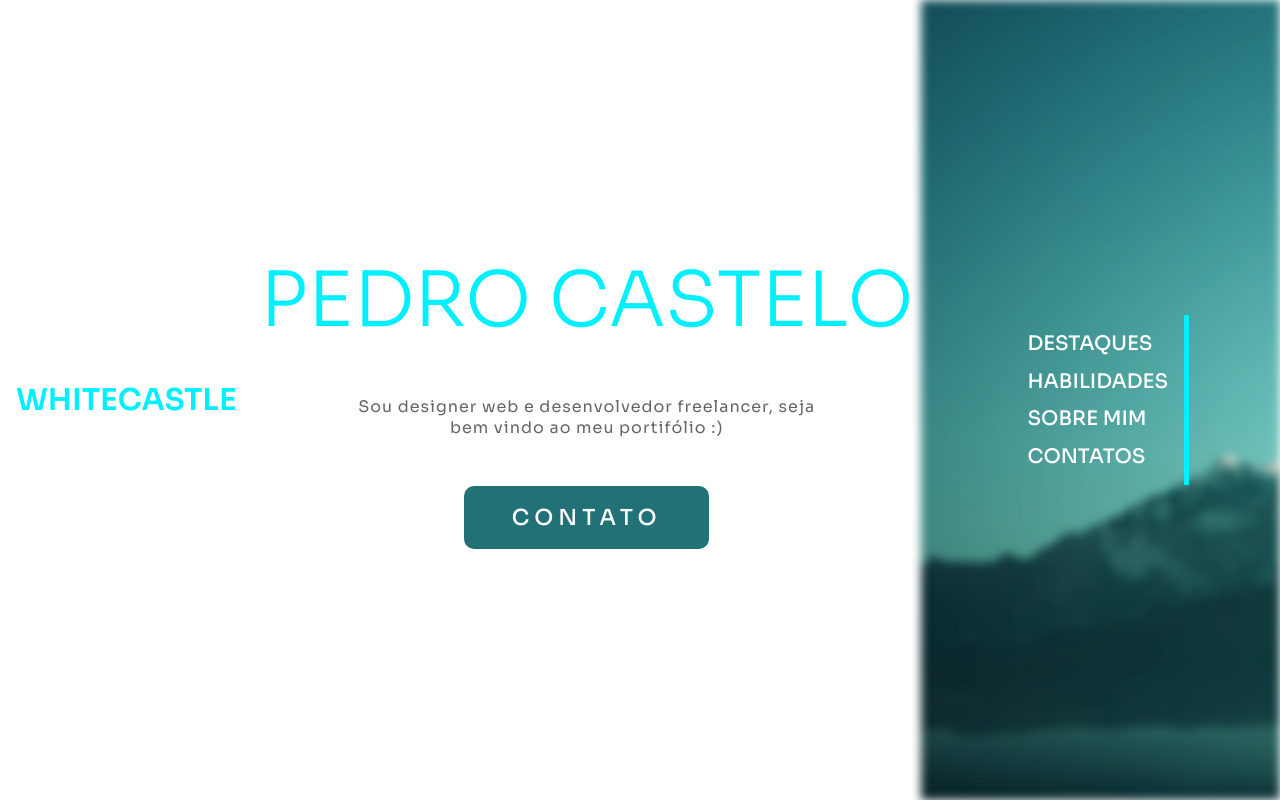
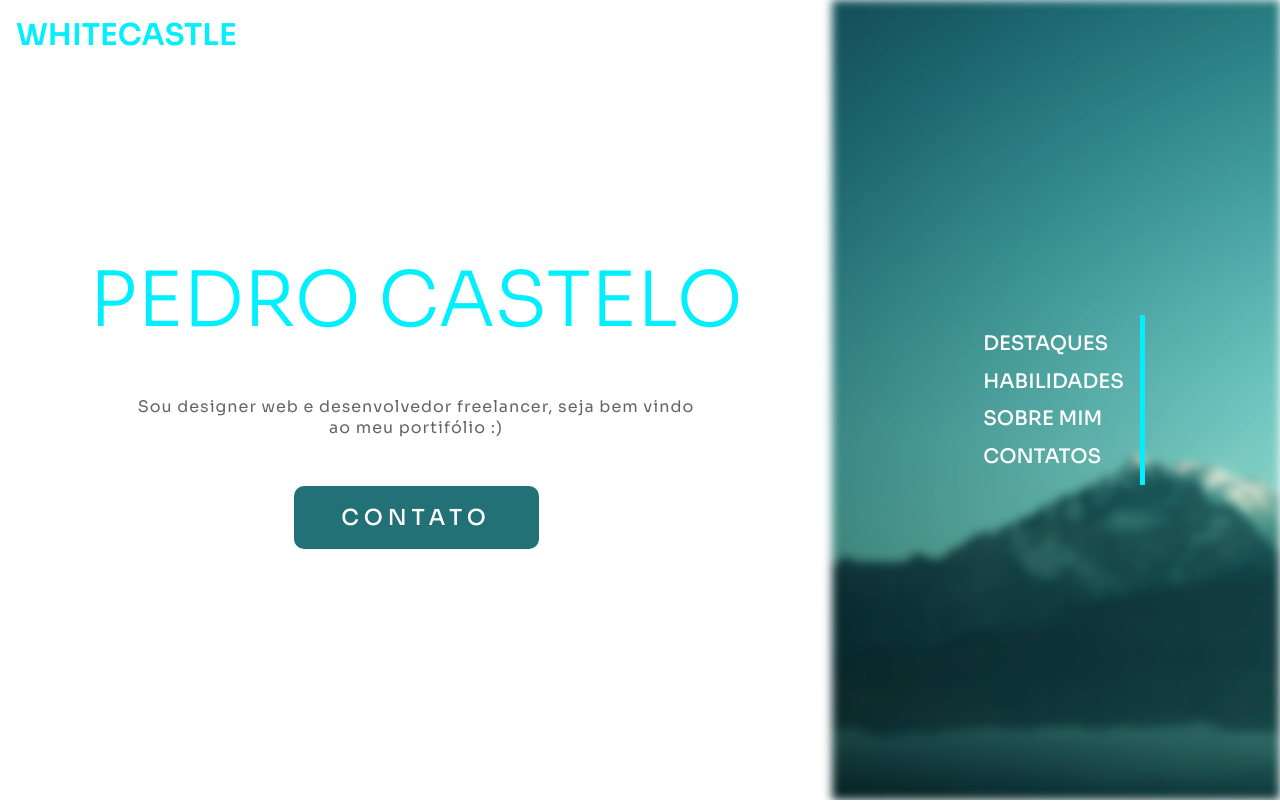
Before and after one commit to CastleWhite23/novo-portifolio, a React (Vite) app: page / in a window 1280 px wide. Shown: the top 801 px of the page. Built offline with nearby package versions, Linux system fonts and the light colour scheme.

Commit message:
mudando a class da logo

```diff
--- a/src/pages/home/Home.jsx
+++ b/src/pages/home/Home.jsx
@@ -5,7 +5,7 @@ const Home = () => {
     return (
         <>
             <div className="home">
-                <div className="logo">whitecastle</div>
+                <div className="logo-home">whitecastle</div>
                 <div className="apresentacao">
                     <h1>Pedro Castelo</h1>
                     <p>Sou designer web e desenvolvedor freelancer, seja bem vindo ao meu portifólio :)</p>
```
